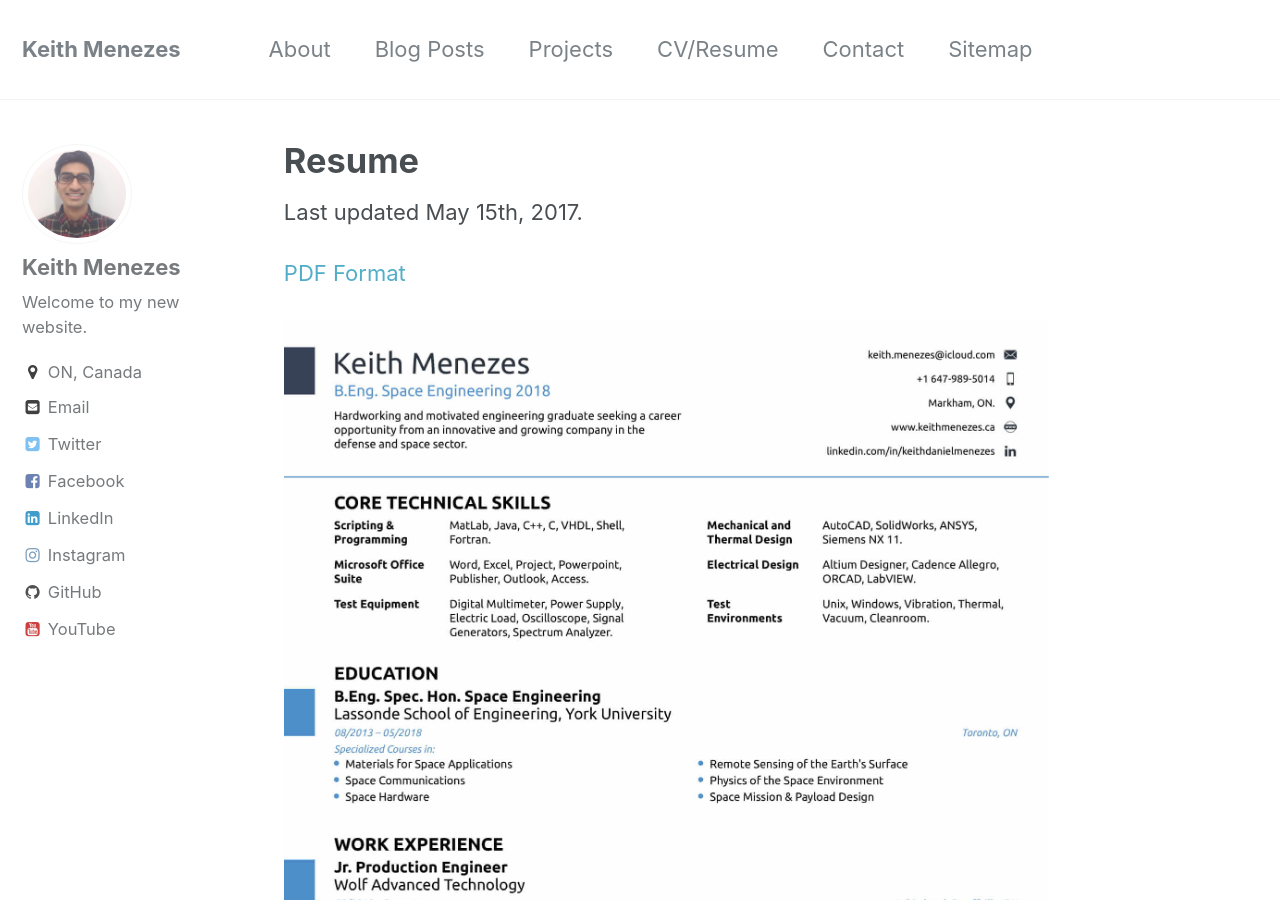
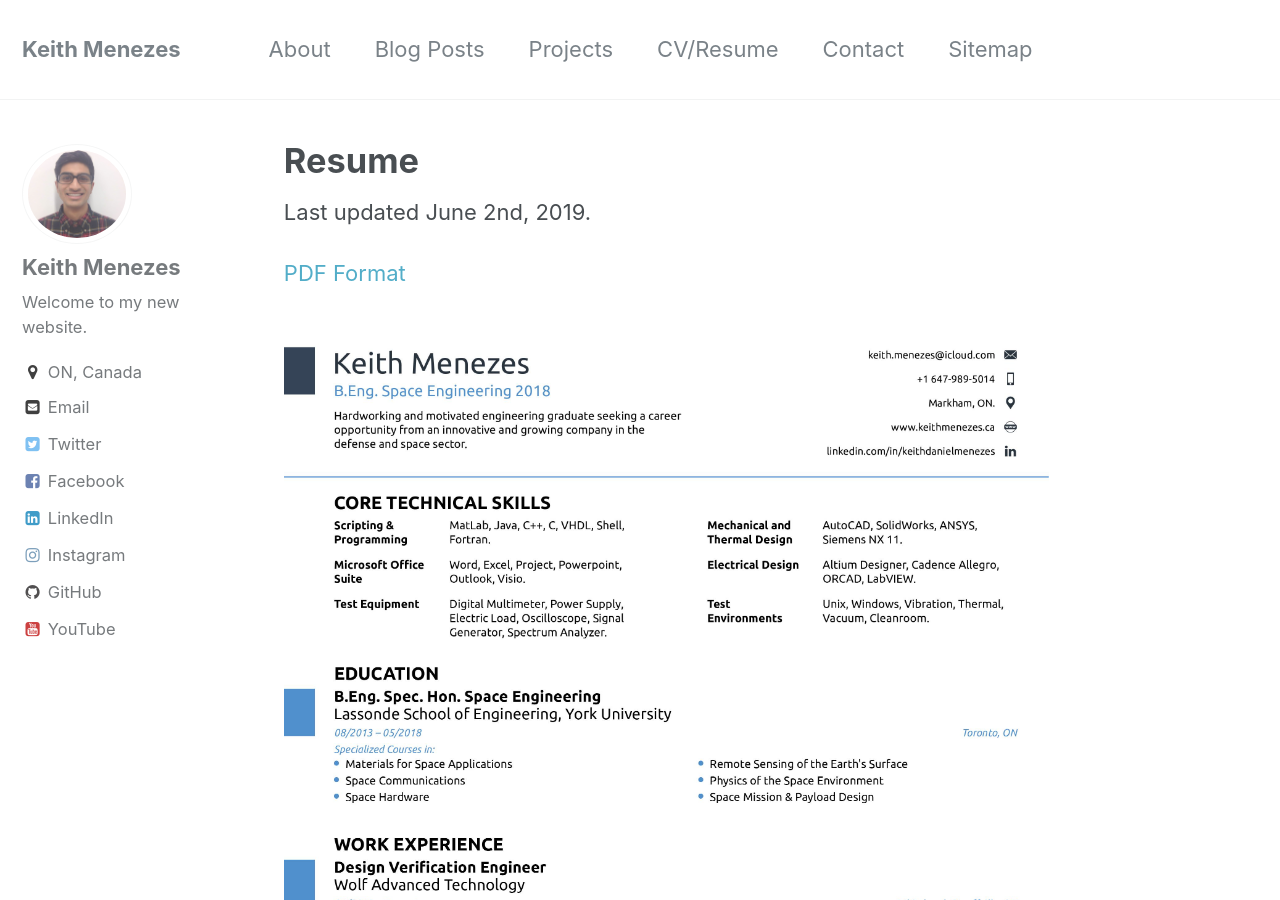
Before and after one commit to kmenezes/kmenezes.github.io, a Jekyll site: the page built from _pages/resume.md, in a window 1280 px wide and 900 px high. Built offline with Jekyll 4.4.1, drawn with Linux system fonts in a browser that asks for light colours.

Commit message:
update resume June 2nd 2019
update resume

```diff
--- a/_pages/resume.md
+++ b/_pages/resume.md
@@ -5,9 +5,9 @@ excerpt: "For those looking to hire"
 permalink: /Resume/
 author_profile: true
 ---
-Last updated May 15th, 2017.
+Last updated June 2nd, 2019.
 
-[PDF Format](/assets/docs/Keith-Menezes-Resume-14-07-2018.pdf)
+[PDF Format](/assets/docs/Keith-Menezes-Resume-02-06-2019.pdf)
 
-![Resume1](/assets/images/Keith-Menezes-Resume-14-07-2018-1.jpg)
-![Resume2](/assets/images/Keith-Menezes-Resume-14-07-2018-2.jpg)
+![Resume1](/assets/images/Keith-Menezes-Resume-02-06-2019-1.jpg)
+![Resume2](/assets/images/Keith-Menezes-Resume-02-06-2019-2.jpg)
```
Also changed, not shown: assets/images/Keith-Menezes-Resume-02-06-2019-1.jpg (added), assets/images/Keith-Menezes-Resume-02-06-2019-2.jpg (added), assets/images/Keith-Menezes-Resume-14-07-2018-1.jpg (deleted), assets/images/Keith-Menezes-Resume-14-07-2018-2.jpg (deleted), 2 other files.
